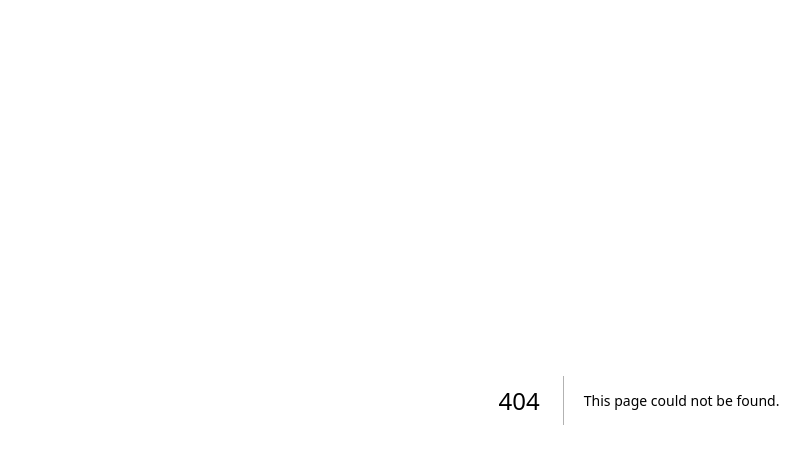
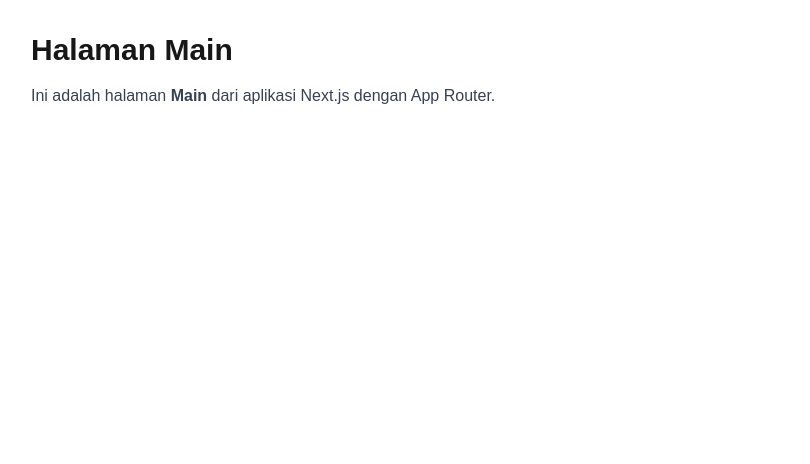
Before and after one commit to rahmaddayat/buku-kas-ku, a Next.js app: page /main in a window 1280 px wide. Before the commit this address had no page. Shown: the top 464 px of the page, without its empty margins (1-811 px from the left). Built offline with nearby package versions, Linux system fonts and the light colour scheme.

Commit message:
update folder

```diff
--- /dev/null
+++ b/app/main/page.tsx
@@ -0,0 +1,13 @@
+// app/(pages)/main/page.tsx
+
+export default function MainPage() {
+  return (
+    <main className="p-8">
+      <h1 className="text-3xl font-bold mb-4">Halaman Main</h1>
+      <p className="text-gray-700">
+        Ini adalah halaman <strong>Main</strong> dari aplikasi Next.js dengan
+        App Router.
+      </p>
+    </main>
+  );
+}
```
Also changed, not shown: app/auth/login/page.tsx (added), app/auth/register/page.tsx (added).
